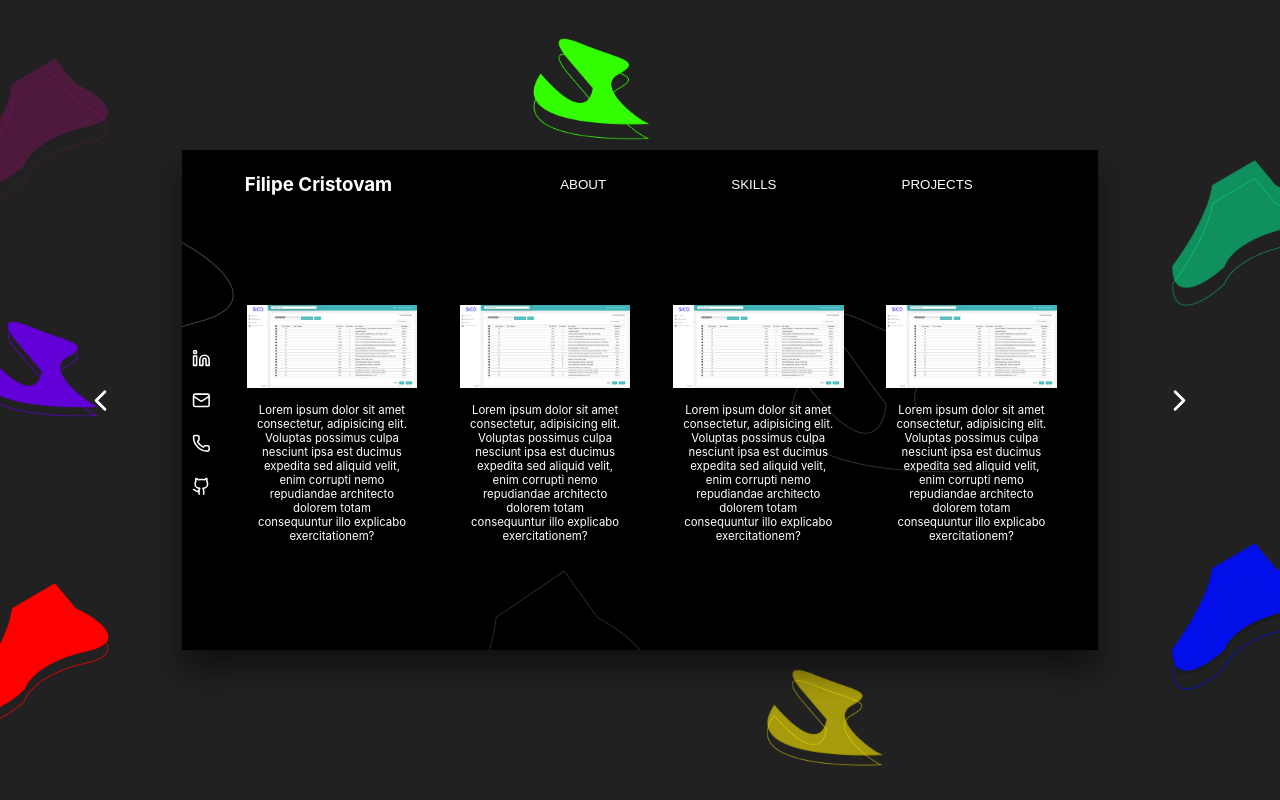
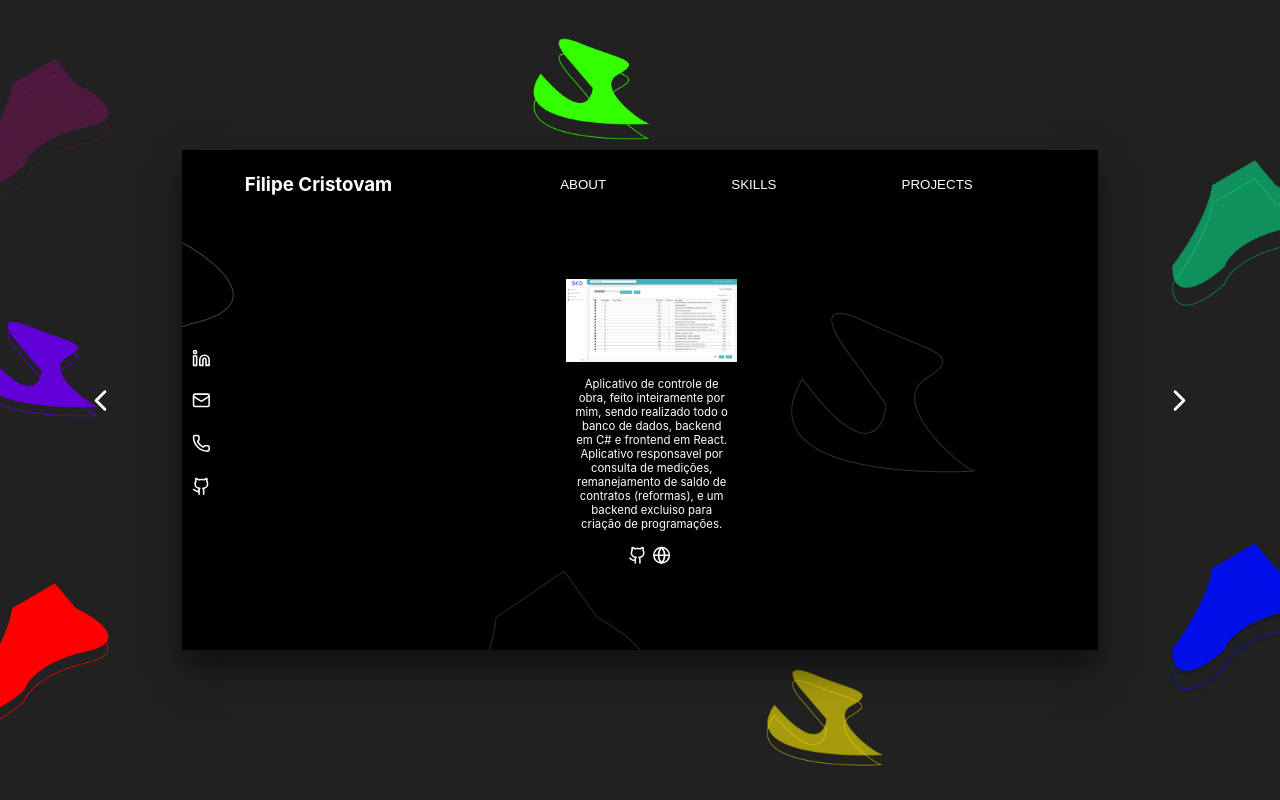
Before and after one commit to FilipeDev-PT/Portfolio, a React (Vite) app: page /projects in a window 1280 px wide. Built offline with nearby package versions, Linux system fonts and the light colour scheme.

Commit message:
adjusting links of projects

```diff
--- a/package.json
+++ b/package.json
@@ -3,7 +3,7 @@
   "private": true,
   "version": "0.0.0",
   "type": "module",
-  "homepage": "https://filipedev-pt.github.io/Portfolio",
+  "homepage": "https://filipedev-pt.github.io/Portfolio/",
   "scripts": {
     "dev": "vite",
     "build": "vite build",
--- a/src/components/layout/components/header/header.jsx
+++ b/src/components/layout/components/header/header.jsx
@@ -15,9 +15,9 @@ export default function Header({ constPagina, urlPageina }) {
     <header className={style.header}>
       <h3>Filipe Cristovam</h3>
       <div className={style.contentButtonsHeader}>
-        <Buttons text={"ABOUT"} onClick={handleButtonEspecific} number={0} />
-        <Buttons text={"SKILLS"} onClick={handleButtonEspecific} number={1} />
-        <Buttons text={"PROJECTS"} onClick={handleButtonEspecific} number={2} />
+        <Buttons text={"ABOUT"} onClick={handleButtonEspecific} number={1} />
+        <Buttons text={"SKILLS"} onClick={handleButtonEspecific} number={2} />
+        <Buttons text={"PROJECTS"} onClick={handleButtonEspecific} number={3} />
       </div>
     </header>
   );
--- a/src/components/layout/components/lateralNavigate/lateralNavigate.jsx
+++ b/src/components/layout/components/lateralNavigate/lateralNavigate.jsx
@@ -1,5 +1,5 @@
 import style from "./lateralnavigate.module.css";
-import IconLabel from "../icon/icons";
+import IconLabel from "../../../icons/icons";
 
 export default function LateralNavigate() {
   return (
--- a/src/components/layout/layout.jsx
+++ b/src/components/layout/layout.jsx
@@ -9,17 +9,17 @@ import LateralNavigate from "./components/lateralNavigate/lateralNavigate";
 export default function Layout({ children }) {
   const url = window.location.href;
 
-  const urlPages = ["about", "skills", "projects"];
+  const urlPages = ["Portfolio", "about", "skills", "projects"];
 
   const navigate = useNavigate();
   const [pagina, setPagina] = useState(
-    url.split("/").pop() == "Portfolio"
-      ? 0
+    url.split("/").pop() === ""
+      ? 1
       : parseInt(urlPages.indexOf(url.split("/").pop()))
   );
 
   const handleMoreNumberPage = () => {
-    if (pagina < 2) {
+    if (pagina < 3) {
       const page = pagina + 1;
       setPagina(page);
       const urlpage = urlPages[page];
@@ -28,7 +28,7 @@ export default function Layout({ children }) {
   };
 
   const handleLessNumberPage = () => {
-    if (pagina > 0) {
+    if (pagina > 1) {
       const page = pagina - 1;
       setPagina(page);
       const urlpage = urlPages[page];
--- a/src/pages/about/about.jsx
+++ b/src/pages/about/about.jsx
@@ -16,10 +16,14 @@ export default function About() {
           </div>
           <div>
             <p>
-              Lorem ipsum dolor sit, amet consectetur adipisicing elit. Minus
-              itaque dignissimos quae qui pariatur recusandae, possimus earum
-              quas cupiditate ea expedita, repudiandae sed ipsa deleniti ad
-              repellendus quidem ipsum exercitationem!
+              Olá, eu sou Filipe. Desenvolvo projetos em React, principalmente.
+              Participei da criação de aplicações de controle de obra para a
+              FGR, desenvolvi soluções de problemas financeiros, contábeis e de
+              produção, tanto para a G.A. Silva quanto para a FGR. Sou um amante
+              por tecnologia e amo receber novos desafios. Busco uma empresa
+              onde consiga desenvolver minhas habilidades como programador,
+              evoluir e no futuro liderar equipes de desenvolvimento, para assim
+              ajudar no crescimento da empresa.
             </p>
           </div>
         </div>
--- a/src/pages/project/components/itensProject/itensProject.jsx
+++ b/src/pages/project/components/itensProject/itensProject.jsx
@@ -1,10 +1,15 @@
 import style from "./itensProject.module.css";
+import IconLabel from "../../../../components/icons/icons";
 
-export default function ItensProject({ link, content }) {
+export default function ItensProject({ link, content, linkGitHub, linkSite }) {
   return (
     <div className={style.divItensProject}>
       <img src={link} alt="" />
       <p>{content}</p>
+      <div className={style.divIconsProject}>
+        <IconLabel name={"Github"} link={linkGitHub} />
+        <IconLabel name={"Globe"} link={linkSite} />
+      </div>
     </div>
   );
 }
--- a/src/pages/project/components/itensProject/itensProject.module.css
+++ b/src/pages/project/components/itensProject/itensProject.module.css
@@ -15,6 +15,10 @@
   & img {
     width: 100%;
   }
+
+  .divIconsProject {
+    display: flex;
+  }
 }
 
 @media (max-width: 768px) {
--- a/src/pages/project/project.jsx
+++ b/src/pages/project/project.jsx
@@ -10,26 +10,10 @@ export default function Project() {
         <ItensProject
           link={appControle}
           content={
-            "Lorem ipsum dolor sit amet consectetur, adipisicing elit. Voluptas possimus culpa nesciunt ipsa est ducimus expedita sed aliquid velit, enim corrupti nemo repudiandae architecto dolorem totam consequuntur illo explicabo exercitationem?"
+            "Aplicativo de controle de obra, feito inteiramente por mim, sendo realizado todo o banco de dados, backend em C# e frontend em React. Aplicativo responsavel por consulta de medições, remanejamento de saldo de contratos (reformas), e um backend excluiso para criação de programações."
           }
-        />
-        <ItensProject
-          link={appControle}
-          content={
-            "Lorem ipsum dolor sit amet consectetur, adipisicing elit. Voluptas possimus culpa nesciunt ipsa est ducimus expedita sed aliquid velit, enim corrupti nemo repudiandae architecto dolorem totam consequuntur illo explicabo exercitationem?"
-          }
-        />
-        <ItensProject
-          link={appControle}
-          content={
-            "Lorem ipsum dolor sit amet consectetur, adipisicing elit. Voluptas possimus culpa nesciunt ipsa est ducimus expedita sed aliquid velit, enim corrupti nemo repudiandae architecto dolorem totam consequuntur illo explicabo exercitationem?"
-          }
-        />
-        <ItensProject
-          link={appControle}
-          content={
-            "Lorem ipsum dolor sit amet consectetur, adipisicing elit. Voluptas possimus culpa nesciunt ipsa est ducimus expedita sed aliquid velit, enim corrupti nemo repudiandae architecto dolorem totam consequuntur illo explicabo exercitationem?"
-          }
+          linkGitHub={"https://github.com/FilipeDev-PT/AppControle"}
+          linkSite={"https://filipedev-pt.github.io/AppControle/"}
         />
       </div>
     </Layout>
```
Also changed, not shown: src/components/icons/icons.jsx (renamed from src/components/layout/components/icon/icons.jsx), src/components/icons/icons.module.css (renamed from src/components/layout/components/icon/icons.module.css).
